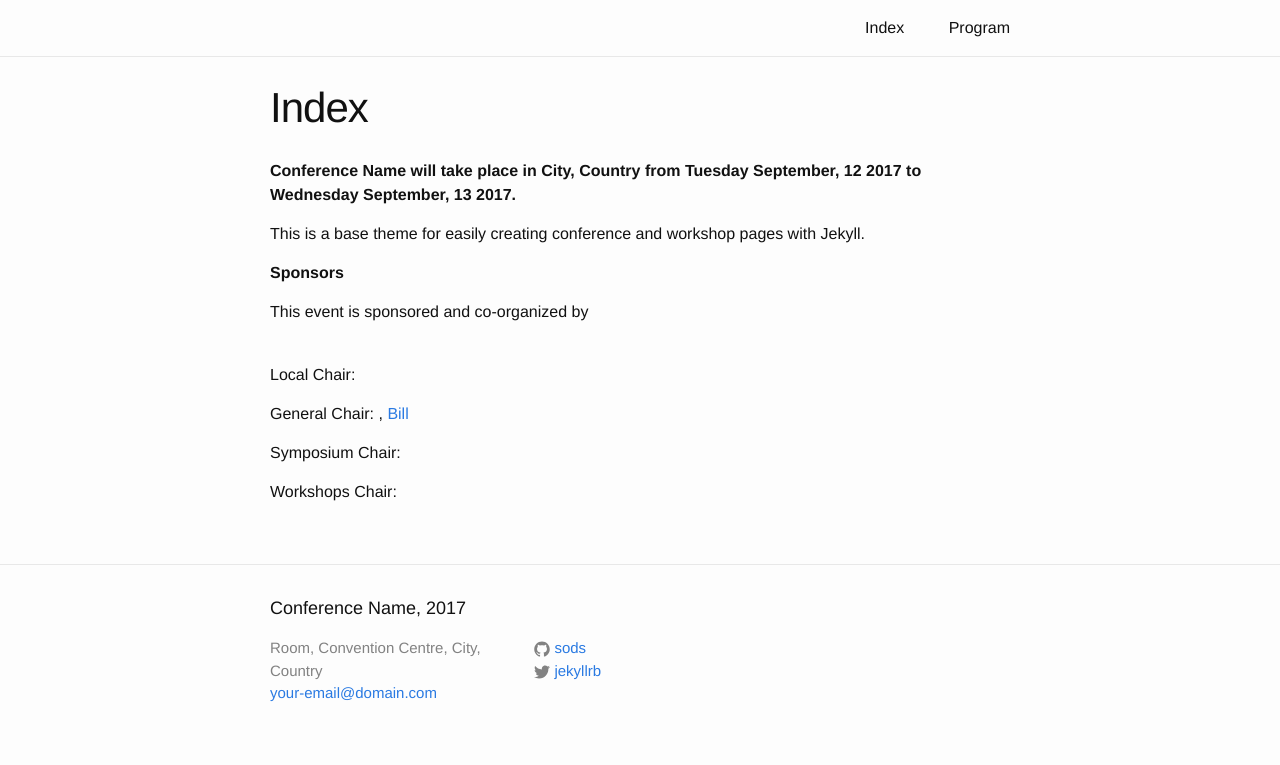
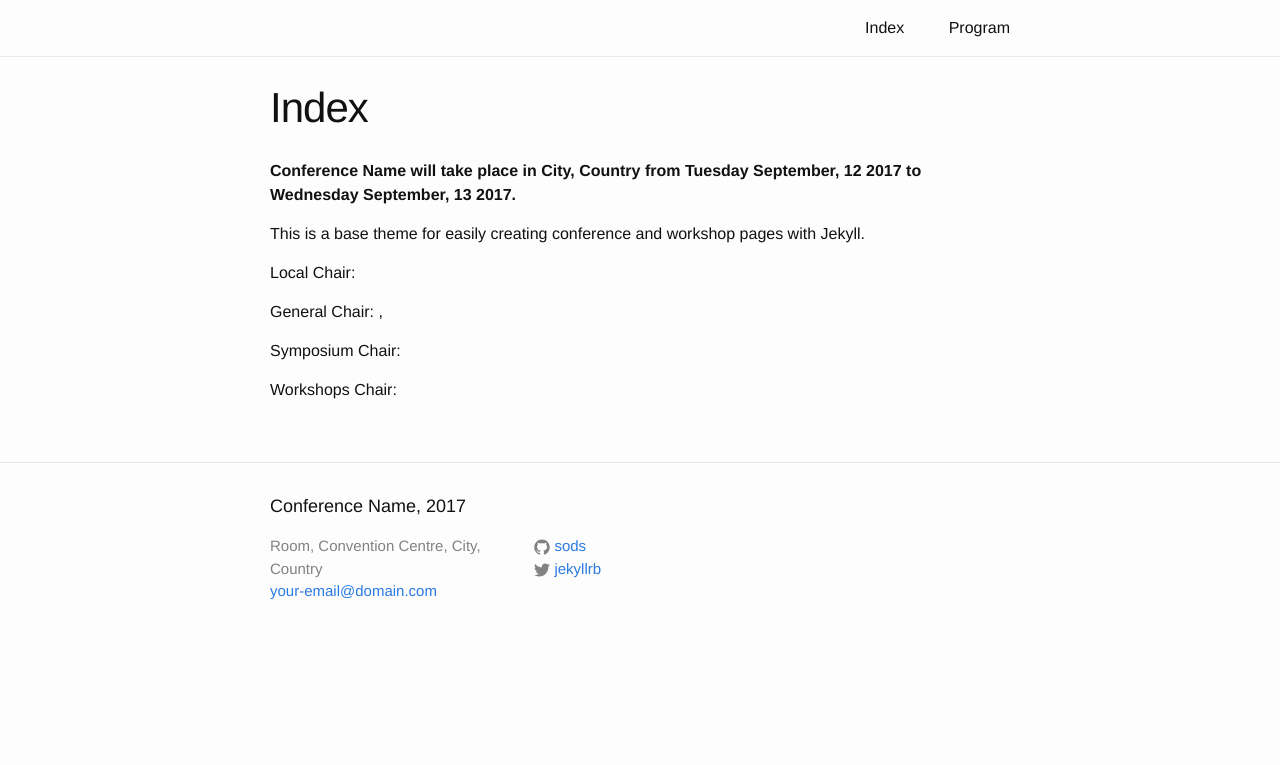
Before and after one commit to gpschool/gpss20, a Jekyll site: the page built from index.html, in a window 1280 px wide. Shown: the part 351-1116 px from the top of the page. Built offline with Jekyll 4.4.1, drawn with Linux system fonts in a browser that asks for light colours; after the commit the page ends 1014 px from its top, so only the background shows below that.

Commit message:
Update with new author format

```diff
--- a/_config.yml
+++ b/_config.yml
@@ -55,7 +55,7 @@ conference:
     given: Jack
     url: "http://jackjones.org"
   - family: Bloggs
-    name: Bill
+    given: Bill
     url: "http://billblogs.org"
   workshop:
   - family:
--- a/_layouts/about.html
+++ b/_layouts/about.html
@@ -8,11 +8,11 @@ layout: page
 
   {{ content }}
 
-
-  {% if site.conference.sponsors %}
+  {% assign sponsorlen = {{ site.conference.sponsors | size }} %}
+  {% if sponsorlen > 0 %}
   <p><strong>Sponsors</strong></p>
 
-  <p>This event is sponsored and co-organized by
+  <p>This event is sponsored by
   {% for sponsor in site.conference.sponsors %}
   <br>{% include listsponsor.html %}</br>
   {% endfor %}
```
